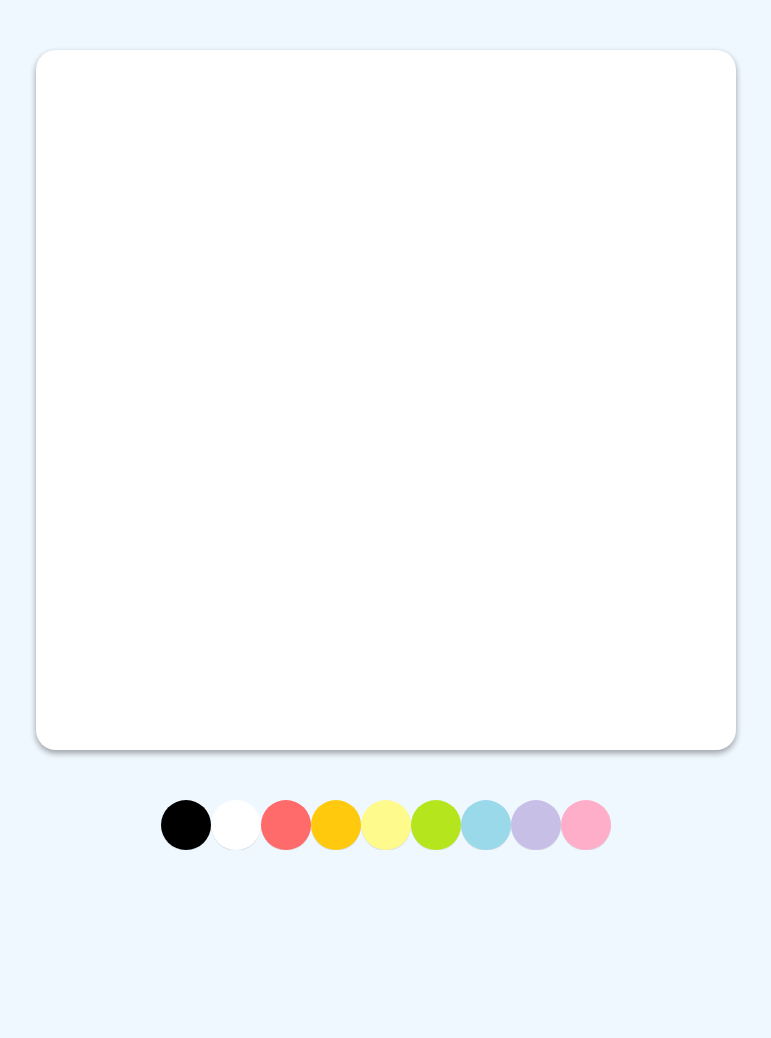
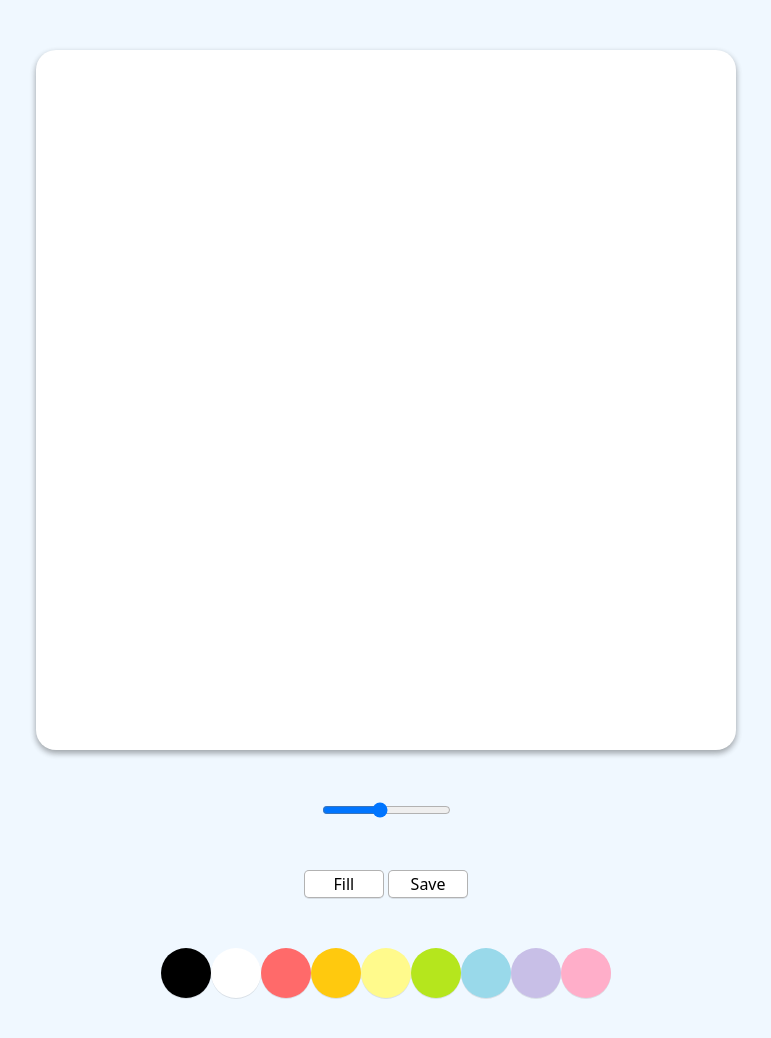
Before and after one commit to ohcoddee/paintJS, a plain HTML site: page index.html in a window 1280 px wide. Shown: the whole page, without its empty margins (254-1025 px from the left). Before the commit the page ends 850 px from the top, so only its background shows below. Drawn offline with Linux system fonts and the light colour scheme.

Commit message:
Done with CSS

```diff
--- a/index.html
+++ b/index.html
@@ -9,17 +9,30 @@
 </head>
 <body>
     <canvas id = "jsCanvas" class="canvas"></canvas>
-    <div class="palettes">
-        <div class="palettes_colors" id="jsColors">
-            <div class="palettes_color" style="background-color: black;"></div>
-            <div class="palettes_color" style="background-color: white;"></div>
-            <div class="palettes_color" style="background-color: #FF6A6A;"></div>
-            <div class="palettes_color" style="background-color: #FFC90E;"></div>
-            <div class="palettes_color" style="background-color: #FFFA8C;"></div>
-            <div class="palettes_color" style="background-color: #B5E61D;"></div>
-            <div class="palettes_color" style="background-color: #99D9EA;"></div>
-            <div class="palettes_color" style="background-color: #C8BFE7;"></div>
-            <div class="palettes_color" style="background-color: #FFAEC9;"></div>
+    <div class="controls">
+        <div class="controls_range">
+            <input type="range"
+            id="jsRange"
+            min="1"
+            max="10"
+            value="5"
+            step="0.1"
+            color= #13bba4/>
+        </div>
+        <div class="controls_controls">
+            <button id = "jsMode">Fill</button>
+            <button id = "jsSave">Save</button>
+        </div>
+        <div class="controls_colors" id="jsColors">
+            <div class="controls_color" style="background-color: black;"></div>
+            <div class="controls_color" style="background-color: white;"></div>
+            <div class="controls_color" style="background-color: #FF6A6A;"></div>
+            <div class="controls_color" style="background-color: #FFC90E;"></div>
+            <div class="controls_color" style="background-color: #FFFA8C;"></div>
+            <div class="controls_color" style="background-color: #B5E61D;"></div>
+            <div class="controls_color" style="background-color: #99D9EA;"></div>
+            <div class="controls_color" style="background-color: #C8BFE7;"></div>
+            <div class="controls_color" style="background-color: #FFAEC9;"></div>
         </div>
 
     </div>
--- a/reset.css
+++ b/reset.css
@@ -10,7 +10,7 @@ table, caption, tbody, tfoot, thead, tr, th, td,
 article, aside, canvas, details, embed,
 figure, figcaption, footer, header, hgroup,
 menu, nav, output, ruby, section, summary,
-time, mark, audio, video {
+time, mark, audio, video, button {
 	margin: 0;
 	padding: 0;
 	border: 0;
--- a/style.css
+++ b/style.css
@@ -6,7 +6,7 @@ body{
     display: flex;
     flex-direction: column;
     align-items: center;
-    padding-top: 50px;
+    padding: 50px 0;
 }
 
 .canvas{
@@ -15,15 +15,36 @@ body{
     background-color: white;
     border-radius: 20px;
     box-shadow: rgba(0, 0, 0, 0.16) 0px 3px 6px, rgba(0, 0, 0, 0.23) 0px 3px 6px;
-
 }
 
-.palettes .palettes_colors{
+.controls{
     display: flex;
-
+    flex-direction: column;
+    align-items: center;
+    margin-top: 50px;
 }
 
-.palettes_colors .palettes_color{
+
+.controls_controls button {
+    cursor: pointer;
+    background-color: white;
+    padding: 5px 0px;
+    width: 80px;
+    text-align: center;
+    border-radius: 5px;
+    box-shadow: rgba(17, 17, 26, 0.1) 0px 1px 0px;
+    border: 1px solid rgba(0, 0, 0, 0.3);
+}
+
+.controls_controls button:active{
+    transform:scale(0.98);
+}
+
+.controls_colors{
+    display: flex;
+}
+
+.controls_colors .controls_color{
     width: 50px;
     height: 50px;
     margin-top: 50px;
@@ -31,3 +52,7 @@ body{
     cursor: pointer;
     box-shadow: rgba(17, 17, 26, 0.1) 0px 1px 0px;
 }
+
+.controls .controls_range {
+    margin-bottom: 50px;
+}
```
